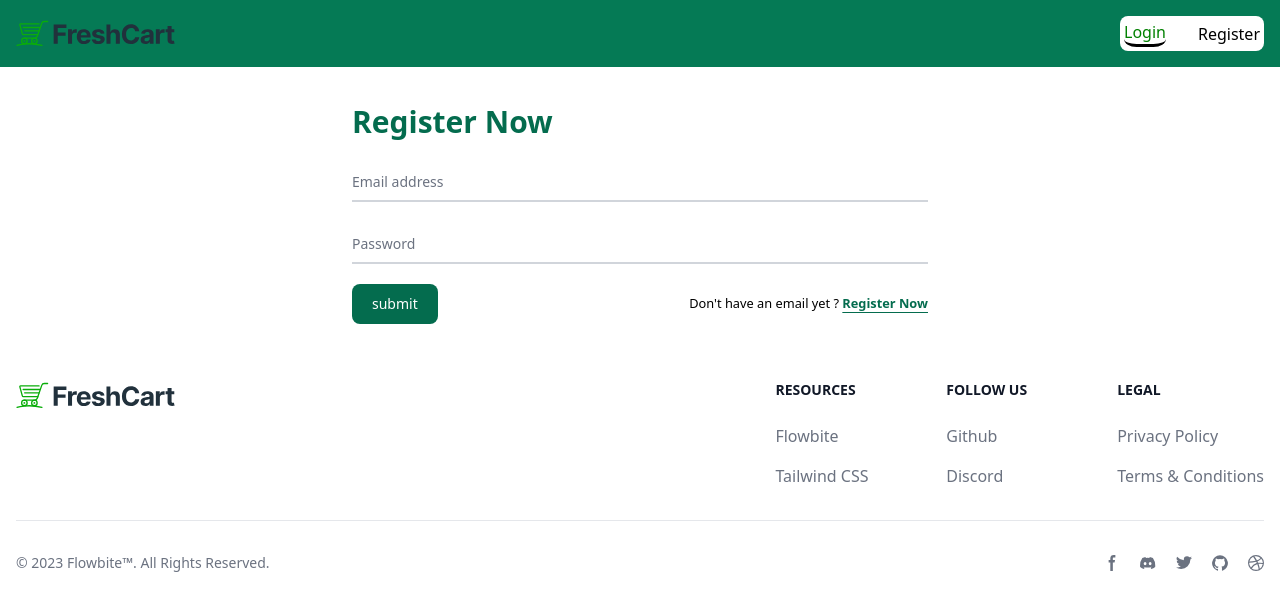
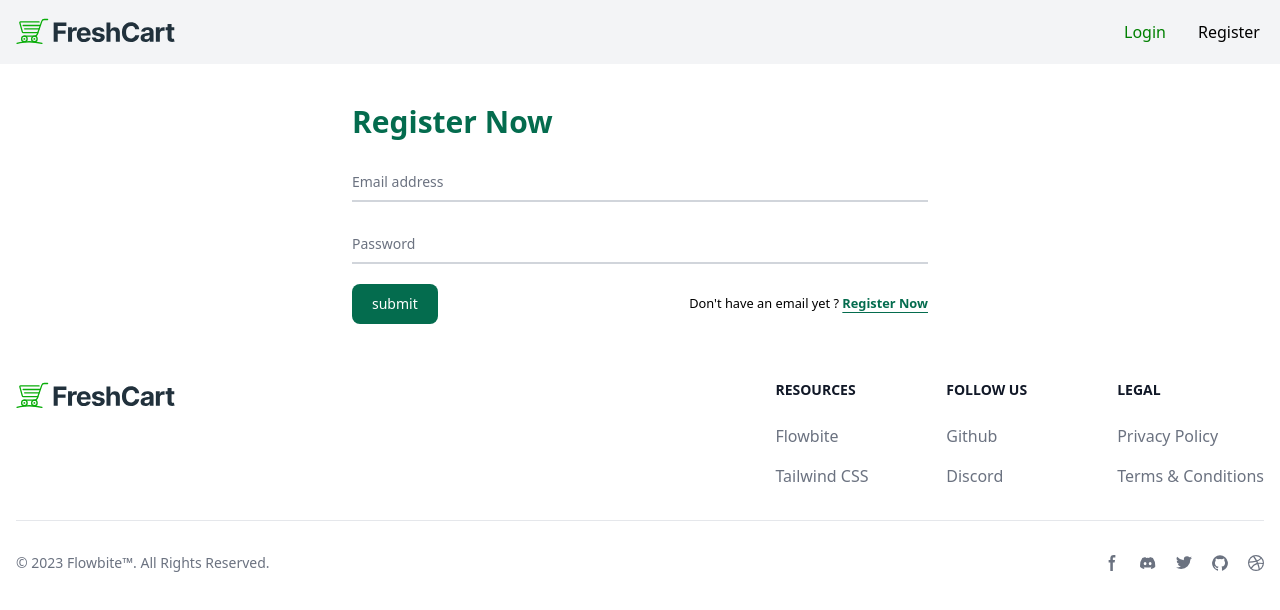
Before and after one commit to Ahmed-Roushdy28/e-commerce, a React (Vite) app: page /login in a window 1280 px wide. Shown: the top 610 px of the page. Built offline with nearby package versions, Linux system fonts and the light colour scheme; no server answers.

Commit message:
Updated Navbar

```diff
--- a/src/Components/Navbar/Navbar.jsx
+++ b/src/Components/Navbar/Navbar.jsx
@@ -1,4 +1,4 @@
-import React, { useContext } from "react";
+import React, { useContext, useState } from "react";
 import style from "./Navbar.module.css";
 import { FaFacebook, FaInstagramSquare, FaTiktok, FaYoutube } from "react-icons/fa";
 import { Link, NavLink, useNavigate } from "react-router-dom";
@@ -7,50 +7,66 @@ import { UserContext } from "../../Context/UserContext";
 import { CartContext } from "../../Context/CartContext";
 
 export default function Navbar() {
-  let navigate = useNavigate()
-  let { userLogin, setuserLogin } = useContext(UserContext)
-  let { cart } = useContext(CartContext)
+  let navigate = useNavigate();
+  let { userLogin, setuserLogin } = useContext(UserContext);
+  let { cart } = useContext(CartContext);
+  const [isMenuOpen, setIsMenuOpen] = useState(false);
 
   function logout() {
     localStorage.removeItem('userToken');
     setuserLogin(null);
-    navigate('/login')
+    navigate('/login');
+  }
+
+  function toggleMenu() {
+    setIsMenuOpen(!isMenuOpen);
   }
 
   return (
     <>
-      <nav className="z-50 fixed top-0 left-0 w-full bg-green-600 border-gray-200 dark:bg-gray-900">
+      <nav className="z-50 fixed top-0 left-0 w-full bg-gray-100 border-gray-200 dark:bg-gray-900">
         <div className="max-w-screen-2xl flex flex-wrap items-center justify-between mx-auto p-4">
+          {/* Logo on the left */}
           <div className="flex items-center">
             <Link to={''} className="flex items-center space-x-3 rtl:space-x-reverse pr-4">
               <img src={logo} className="h-8 me-3" alt="FlowBite Logo" />
             </Link>
+          </div>
+
+          {/* Hamburger button on the right for smaller screens */}
+          <div className="flex lg:hidden">
             <button
-              data-collapse-toggle="navbar-default"
+              onClick={toggleMenu}
               type="button"
-              className="inline-flex items-center p-2 w-10 h-10 justify-center text-sm text-gray-500 rounded-lg lg:hidden hover:bg-gray-100 focus:outline-none focus:ring-2 focus:ring-gray-200 dark:text-gray-400 dark:hover:bg-gray-700 dark:focus:ring-gray-600"
+              className="inline-flex items-center p-2 w-10 h-10 justify-center text-sm text-gray-500 rounded-lg hover:bg-gray-100 focus:outline-none focus:ring-2 focus:ring-gray-200 dark:text-gray-400 dark:hover:bg-gray-700 dark:focus:ring-gray-600"
               aria-controls="navbar-default"
-              aria-expanded="false"
+              aria-expanded={isMenuOpen}
             >
               <span className="sr-only">Open main menu</span>
               <svg className="w-5 h-5" aria-hidden="true" xmlns="http://www.w3.org/2000/svg" fill="none" viewBox="0 0 17 14">
                 <path stroke="currentColor" strokeLinecap="round" strokeLinejoin="round" strokeWidth={2} d="M1 1h15M1 7h15M1 13h15" />
               </svg>
             </button>
-            <div className="hidden w-full md:block md:w-auto" id="navbar-default">
+          </div>
+
+          {/* Menu items */}
+          <div className={`${isMenuOpen ? 'block' : 'hidden'} w-full lg:block lg:w-auto`} id="navbar-default">
+            <ul className="font-medium flex flex-col lg:flex-row lg:space-x-8 rtl:space-x-reverse lg:mt-0 lg:border-0 bg-white lg:bg-transparent dark:bg-gray-800 lg:dark:bg-gray-900 dark:border-gray-700 rounded-lg lg:rounded-none">
               {userLogin !== null && (
-                <ul className="font-medium flex flex-col py-2 border border-gray-100 rounded-lg bg-gray-50 md:flex-row md:space-x-8 rtl:space-x-reverse md:mt-0 md:border-0 md:bg-white dark:bg-gray-800 md:dark:bg-gray-900 dark:border-gray-700">
-                  <li><NavLink to="/" className="block py-2 px-3 md:hover:text-green-700 rounded md:bg-transparent md:p-0 dark:text-white md:dark:text-blue-500">Home</NavLink></li>
-                  <li><NavLink to="cart" className="block py-2 px-3 md:hover:text-green-700 rounded md:bg-transparent md:p-0 dark:text-white md:dark:text-blue-500">Cart</NavLink></li>
-                  <li><NavLink to="wishlist" className="block py-2 px-3 md:hover:text-green-700 rounded md:bg-transparent md:p-0 dark:text-white md:dark:text-blue-500">WishList</NavLink></li>
-                  <li><NavLink to="products" className="block py-2 px-3 md:hover:text-green-700 rounded md:bg-transparent md:p-0 dark:text-white md:dark:text-blue-500">Products</NavLink></li>
-                  <li><NavLink to="categories" className="block py-2 px-3 md:hover:text-green-700 rounded md:bg-transparent md:p-0 dark:text-white md:dark:text-blue-500">Categories</NavLink></li>
-                </ul>
+                <>
+                  <li><NavLink to="/" className="block py-2 px-3 lg:hover:text-green-700 rounded lg:bg-transparent lg:p-0 dark:text-white lg:dark:text-blue-500 no-underline ">Home</NavLink></li>
+                  <li><NavLink to="cart" className="block py-2 px-3 lg:hover:text-green-700 rounded lg:bg-transparent lg:p-0 dark:text-white lg:dark:text-blue-500 no-underline ">Cart</NavLink></li>
+                  <li><NavLink to="wishlist" className="block py-2 px-3 lg:hover:text-green-700 rounded lg:bg-transparent lg:p-0 dark:text-white lg:dark:text-blue-500 no-underline ">WishList</NavLink></li>
+                  <li><NavLink to="products" className="block py-2 px-3 lg:hover:text-green-700 rounded lg:bg-transparent lg:p-0 dark:text-white lg:dark:text-blue-500 no-underline ">Products</NavLink></li>
+                  <li><NavLink to="categories" className="block py-2 px-3 lg:hover:text-green-700 rounded lg:bg-transparent lg:p-0 dark:text-white lg:dark:text-blue-500 no-underline ">Categories</NavLink></li>
+                </>
               )}
-            </div>
+            </ul>
           </div>
-          <div className="hidden w-full md:block md:w-auto" id="navbar-default">
-            <ul className="font-medium flex flex-col border border-gray-100 rounded-lg bg-gray-50 md:flex-row md:space-x-8 rtl:space-x-reverse md:mt-0 md:border-0 md:bg-white dark:bg-gray-800 md:dark:bg-gray-900 dark:border-gray-700 items-center p-1">
+
+          {/* Social icons and logout */}
+          <div className={`${isMenuOpen ? 'block' : 'hidden'} w-full lg:block lg:w-auto`} id="navbar-default">
+            <ul className="font-medium flex flex-col lg:flex-row lg:space-x-8 rtl:space-x-reverse lg:mt-0 lg:border-0 bg-white lg:bg-transparent dark:bg-gray-800 lg:dark:bg-gray-900 dark:border-gray-700 rounded-lg lg:rounded-none items-center p-1">
               {userLogin !== null && (
                 <>
                   <Link to={'/cart'}>
@@ -63,17 +79,13 @@ export default function Navbar() {
                       <i className="text-2xl fa-solid fa-cart-shopping z-10"></i>
                     </div>
                   </Link>
-                  <li><Link to={""} className="block py-2 px-3 md:hover:text-green-700 rounded md:bg-transparent md:p-0 dark:text-white md:dark:text-blue-500"><FaFacebook /></Link></li>
-                  <li><Link to={""} className="block py-2 px-3 md:hover:text-green-700 rounded md:bg-transparent md:p-0 dark:text-white md:dark:text-blue-500"><FaInstagramSquare /></Link></li>
-                  <li><Link to={""} className="block py-2 px-3 md:hover:text-green-700 rounded md:bg-transparent md:p-0 dark:text-white md:dark:text-blue-500"><FaYoutube /></Link></li>
-                  <li><Link to={""} className="block py-2 px-3 md:hover:text-green-700 rounded md:bg-transparent md:p-0 dark:text-white md:dark:text-blue-500"><FaTiktok /></Link></li>
-                  <li><span className="block py-2 px-3 cursor-pointer md:hover:text-green-700 rounded md:bg-transparent md:p-0 dark:text-white md:dark:text-blue-500" onClick={logout}>LogOut</span></li>
+                 <li><span className="block py-2 px-3 cursor-pointer lg:hover:text-green-700 rounded lg:bg-transparent lg:p-0 dark:text-white lg:dark:text-blue-500 no-underline lg:hover:underline" onClick={logout}>LogOut</span></li>
                 </>
               )}
               {userLogin == null && (
                 <>
-                  <li><NavLink to={'login'} className="block py-2 px-3 md:hover:text-green-700 rounded md:bg-transparent md:p-0 dark:text-white md:dark:text-blue-500">Login</NavLink></li>
-                  <li><NavLink to={'register'} className="block py-2 px-3 md:hover:text-green-700 rounded md:bg-transparent md:p-0 dark:text-white md:dark:text-blue-500">Register</NavLink></li>
+                  <li><NavLink to={'login'} className="block py-2 px-3 lg:hover:text-green-700 rounded lg:bg-transparent lg:p-0 dark:text-white lg:dark:text-blue-500 no-underline lg:hover:underline">Login</NavLink></li>
+                  <li><NavLink to={'register'} className="block py-2 px-3 lg:hover:text-green-700 rounded lg:bg-transparent lg:p-0 dark:text-white lg:dark:text-blue-500 no-underline lg:hover:underline">Register</NavLink></li>
                 </>
               )}
             </ul>
--- a/src/index.css
+++ b/src/index.css
@@ -3,8 +3,7 @@
 @tailwind utilities;
 .active{
    color: green;
-   border-radius: 30%;
-   border-bottom: 3px solid #000;
+
 }
 .row{
    @apply flex flex-wrap py-8 items-center px-4
```
